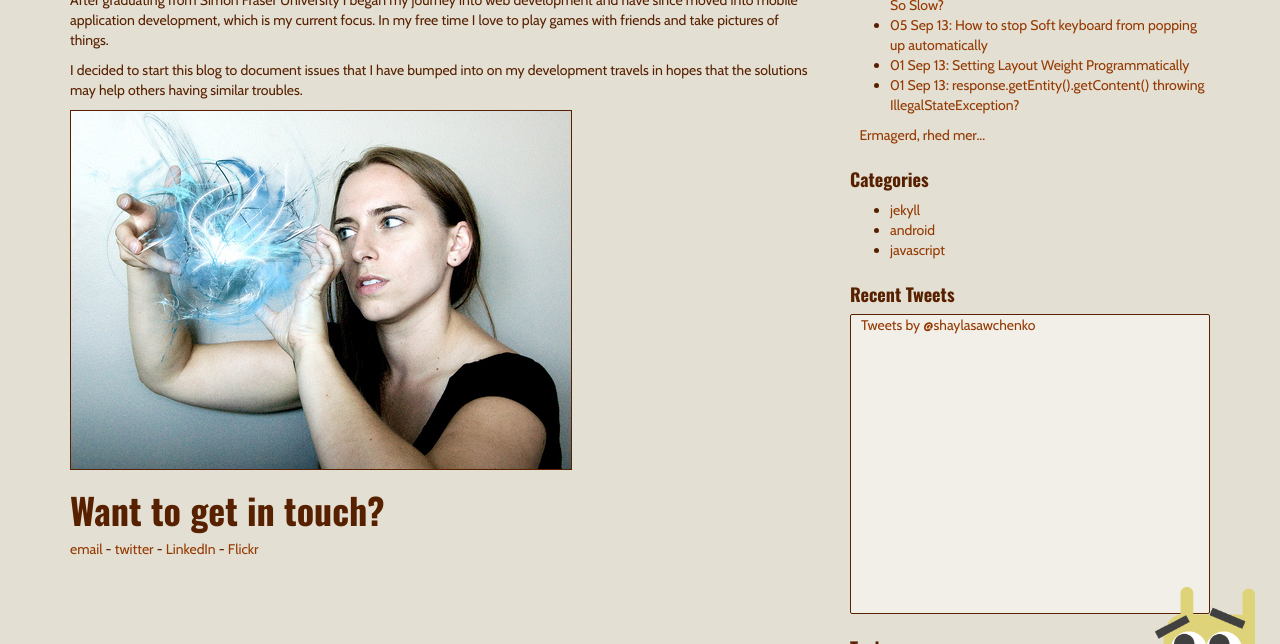
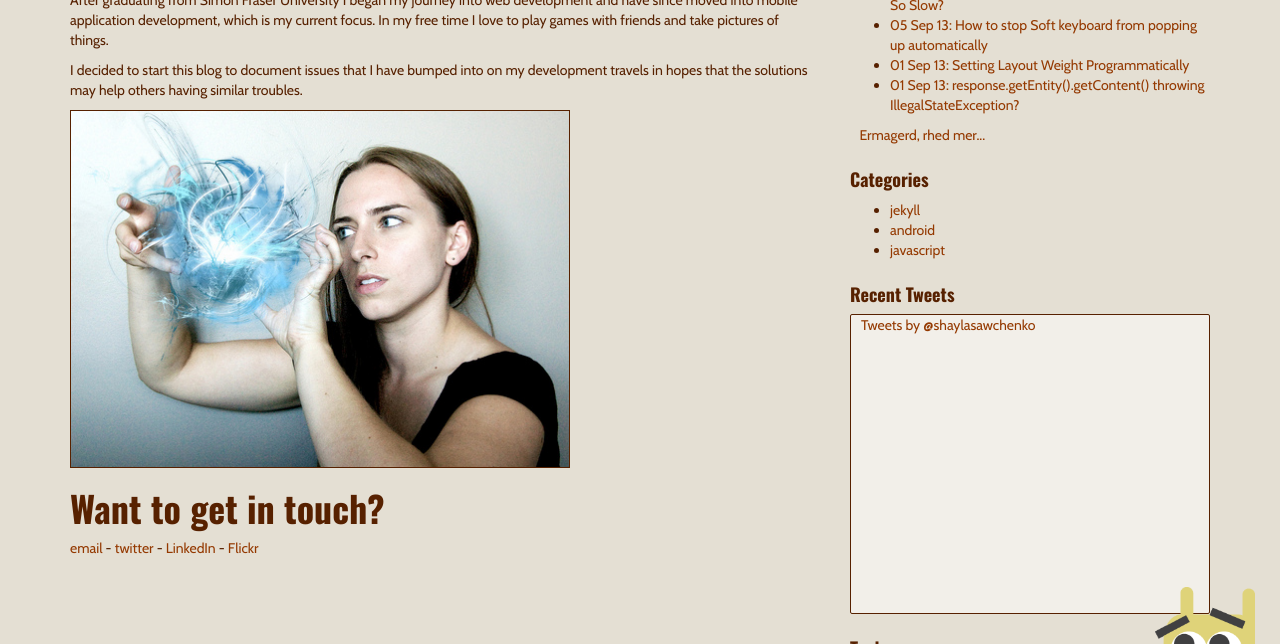
Before and after one commit to ssawchenko/jekyllblog, a Jekyll site: the page built from about/index.md, in a window 1280 px wide. Shown: the part 383-1027 px from the top of the page. Built offline with Jekyll 4.4.1, drawn with Linux system fonts in a browser that asks for light colours; some web fonts are replaced; Markdown is read by kramdown in place of the engine named in the settings; comment, search, counter and statistics services are not loaded.

Commit message:
Responsive image

```diff
--- a/about/index.md
+++ b/about/index.md
@@ -8,8 +8,7 @@
 
 I decided to start this blog to document issues that I have bumped into on my development travels in hopes that the solutions may help others having similar troubles.
 
-
-![My magic](/img/me.jpg "My magic")
+<img class="img-responsive" src="/img/me.jpg" width="500" height="358">
 
 # Want to get in touch?
 [email](mailto:shayla.sawchenko@gmail.com) - [twitter](https://twitter.com/shaylasawchenko) - [LinkedIn](http://www.linkedin.com/profile/view?id=6945811) - [Flickr](http://www.flickr.com/photos/38283645@N06/)
```
